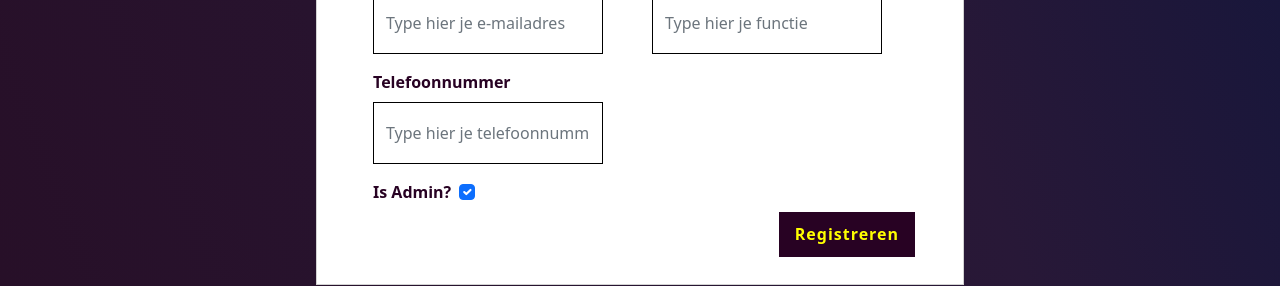
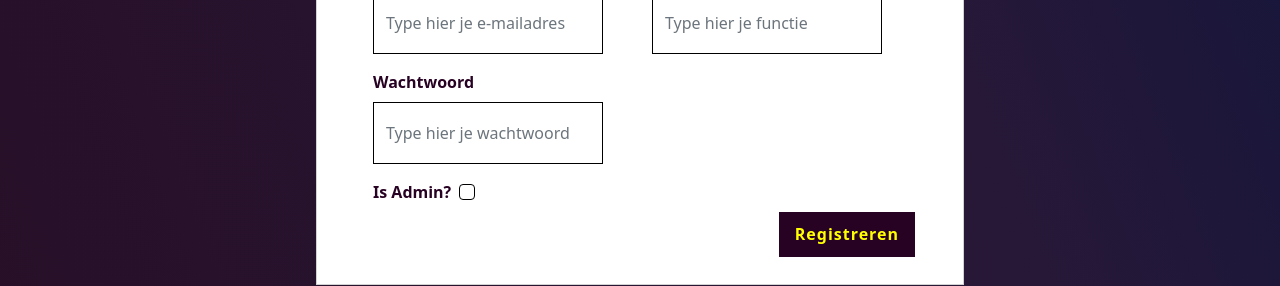
Before and after one commit to kevinvgils/Inkubis-app-frontend, an Angular app: page /register in a window 1280 px wide. Shown: the part 361-647 px from the top of the page. Built offline with nearby package versions, Linux system fonts and the light colour scheme.

Commit message:
User goes into database but error

```diff
--- a/src/app/app.component.html
+++ b/src/app/app.component.html
@@ -6,6 +6,7 @@
       <ul>
         <li><a routerLink="/contract" *ngIf="loggedInUser$ | async as user">Create contract</a></li>
         <li><a routerLink="" *ngIf="loggedInUser$ | async as user">Admin pannel</a></li>
+        <li><a routerLink="/register" *ngIf="loggedInUser$ | async as user">Gebruiker registreren</a></li>
       </ul>
       <div *ngIf="loggedInUser$ | async as user">
         <span>{{ user.emailAddress }}</span>
--- a/src/app/components/auth/auth.interface.ts
+++ b/src/app/components/auth/auth.interface.ts
@@ -6,6 +6,8 @@ export interface ILogin {
 export interface IRegister {
   emailAddress: string;
   password: string;
+  isAdmin: boolean;
+  role: string;
 }
 
 export type Id = string;
--- a/src/app/components/auth/auth.service.ts
+++ b/src/app/components/auth/auth.service.ts
@@ -9,7 +9,7 @@ import {
   tap,
 } from 'rxjs';
 import { HttpClient, HttpHeaders } from '@angular/common/http';
-import { ILogin } from './auth.interface';
+import { ILogin, IRegister } from './auth.interface';
 import { Router } from '@angular/router';
 
 @Injectable({
@@ -20,6 +20,7 @@ export class AuthService {
   private readonly CURRENT_USER = 'currentuser';
   private readonly headers = new HttpHeaders({
     'Content-Type': 'application/json',
+    Authorization: this.getAuthorizationToken() || '',
   });
 
   constructor(private httpClient: HttpClient, private router: Router) {
@@ -49,9 +50,13 @@ export class AuthService {
     };
 
     return this.httpClient
-      .post<ILogin>(`http://localhost:3000/user-auth/login`, credentials, {
-        headers: this.headers,
-      })
+      .post<ILogin>(
+        `http://localhost:3000/auth-api/user-auth/login`,
+        credentials,
+        {
+          headers: this.headers,
+        }
+      )
       .pipe(
         tap(console.log),
         map((data: any) => {
@@ -59,6 +64,24 @@ export class AuthService {
           this.currentUser$.next(data);
           return data;
         }),
+        catchError((error) => {
+          console.log('error:', error);
+          console.log('error.message:', error.message);
+          console.log('error.error.message:', error.error.message);
+          return of(undefined);
+        })
+      );
+  }
+
+  register(userData: IRegister): Observable<IRegister | undefined> {
+    const isAdmin = userData.isAdmin === true ? 'admin' : 'sales';
+    userData.role = isAdmin;
+    console.log(userData);
+    return this.httpClient
+      .post<IRegister>(`http://localhost:3000/auth-api/user-auth`, userData, {
+        headers: this.headers,
+      })
+      .pipe(
         catchError((error) => {
           console.log('error:', error);
           console.log('error.message:', error.message);
@@ -92,4 +115,13 @@ export class AuthService {
       return of(undefined);
     }
   }
+
+  getAuthorizationToken(): string | undefined {
+    const user = localStorage.getItem(this.CURRENT_USER);
+    if (user) {
+      const localUser = JSON.parse(user);
+      return localUser.token;
+    }
+    return undefined;
+  }
 }
--- a/src/app/components/auth/register/register.component.html
+++ b/src/app/components/auth/register/register.component.html
@@ -42,18 +42,29 @@
                             <div class="row">
                                 <div class="col-6">
                                     <div class="mb-3">
-                                        <label for="phoneNumber" class="form-label ">Telefoonnummer</label>
-                                        <input type="phoneNumber" class="form-control" id="phoneNumber"
-                                            placeholder="Type hier je telefoonnummer" />
+                                        <label for="password" class="form-label">Wachtwoord</label>
+                                        <input type="password" class="form-control" id="password" name="password"
+                                            placeholder="Type hier je wachtwoord" class="form-control"
+                                            [(ngModel)]="formData.password" #password="ngModel" minlength="3" required
+                                            [ngClass]="{
+                                        'is-invalid': password.invalid && password.touched
+                                    }" />
+                                        <div *ngIf="password.invalid && password.touched" class="invalid-feedback">
+                                            <div *ngIf="password.errors!['required']">
+                                                Wachtwoord is verplicht
+                                            </div>
+                                            <div *ngIf="password.errors!['minlength']">
+                                                Wachtwoord moet minimaal 3 karakters hebben.
+                                            </div>
+                                        </div>
                                     </div>
                                 </div>
                             </div>
                             <div class="row">
                                 <div class="col-sm-4">
                                     <label for="isAdmin" class="form-label">Is Admin?</label>
-                                    <input type="checkbox" class="form-check-input mx-2" id="radio1" name="optradio"
-                                        value="option1" checked>
-                                    <label class="form-check-label" for="radio1"></label>
+                                    <input type="checkbox" class="form-check-input mx-2" id="isAdmin" name="isAdmin"
+                                        [(ngModel)]="formData!.isAdmin" #isAdmin="ngModel" checked>
                                 </div>
                             </div>
                             <button type="submit" class="purple abs end-0 mx-5"
--- a/src/app/components/auth/register/register.component.ts
+++ b/src/app/components/auth/register/register.component.ts
@@ -17,29 +17,14 @@ export class RegisterComponent {
     this.formData = {
       emailAddress: '',
       password: '',
+      isAdmin: false,
+      role: '',
     };
   }
 
   onSubmit(): void {
-    console.log(
-      'EmailAddress: ' +
-        this.formData.emailAddress +
-        ' Password: ' +
-        this.formData.password
-    );
     if (this.formData.emailAddress != '' && this.formData.password != '') {
-      this.authService
-        .login(this.formData.emailAddress, this.formData.password)
-        .subscribe((user: ILogin | undefined) => {
-          console.log('User: ' + user);
-
-          if (user) {
-            console.log('Logged in');
-            this.router.navigate(['/']);
-          } else {
-            console.error('Invalid data');
-          }
-        });
+      this.authService.register(this.formData).subscribe();
     }
   }
 }
```
